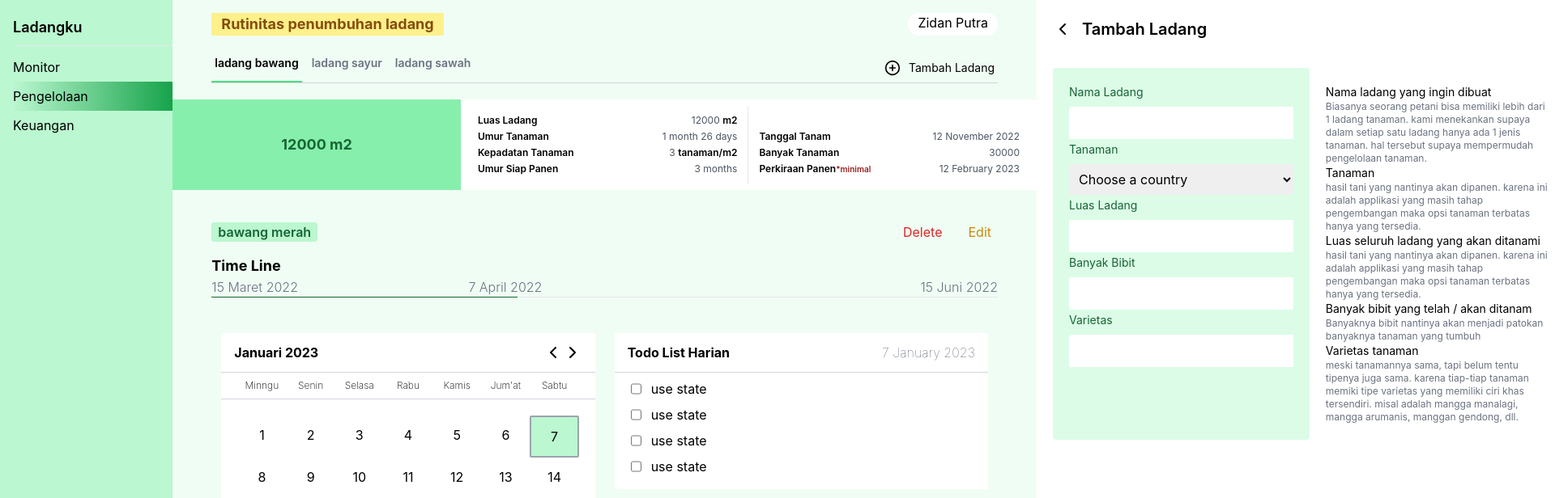
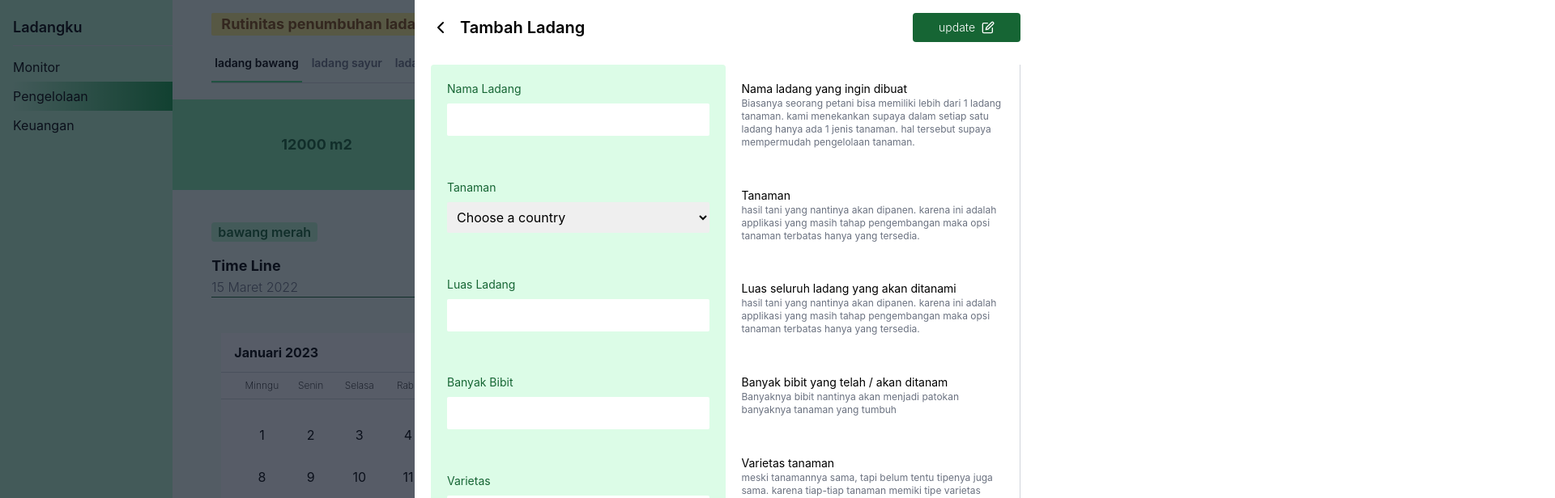
Before and after one commit to zidan-p/ladangku, a React (Create React App) app: page / in a window 1280 px wide. Both pictures are taken after a click on the button "Edit". Shown: the top 616 px of the page at 81% size, 1920 px wide, since content can reach past the window. Built offline with nearby package versions, Linux system fonts and the light colour scheme.

Commit message:
pengelolaan #2

```diff
--- /dev/null
+++ b/src/components/form/ButtonForm.js
@@ -0,0 +1,43 @@
+
+
+
+export default function ButonForm(props){
+
+    let iconBtn;
+    switch(props.caseBtn){
+        case "send":
+            iconBtn = (
+                <svg className="stroke-white " xmlns="http://www.w3.org/2000/svg" width={24} height={24} viewBox="0 0 24 24" fill="none" stroke="currentColor" strokeWidth={2} strokeLinecap="round" strokeLinejoin="round" >
+                    <line x1={22} y1={2} x2={11} y2={13} />
+                    <polygon points="22 2 15 22 11 13 2 9 22 2" />
+                </svg>
+            )
+            break;
+        case "add" :
+            iconBtn = (
+                <svg className="stroke-white " xmlns="http://www.w3.org/2000/svg" width={16} height={16} viewBox="0 0 24 24" fill="none" stroke="currentColor" strokeWidth={2} strokeLinecap="round" strokeLinejoin="round">
+                  <circle cx={12} cy={12} r={10} />
+                  <line x1={12} y1={8} x2={12} y2={16} />
+                  <line x1={8} y1={12} x2={16} y2={12} />
+                </svg>
+            )
+            break;
+        case "update" :
+            iconBtn = (
+                <svg className="stroke-white w-4" xmlns="http://www.w3.org/2000/svg" viewBox="0 0 24 24" fill="none" stroke="currentColor" strokeWidth={2} strokeLinecap="round" strokeLinejoin="round">
+                    <path d="M11 4H4a2 2 0 0 0-2 2v14a2 2 0 0 0 2 2h14a2 2 0 0 0 2-2v-7" />
+                    <path d="M18.5 2.5a2.121 2.121 0 0 1 3 3L12 15l-4 1 1-4 9.5-9.5z" />
+                </svg>
+            )
+            break;
+        default:
+            iconBtn = ""
+    }
+
+    return(
+        <button className="inline-flex items-center gap-2 px-8 py-2.5 rounded bg-green-800 text-sm font-light leading-3 text-white">
+        {props.children}
+        {iconBtn}
+        </button>
+    )
+}
--- a/src/components/main/pengelolaan/PengelolaanMain.js
+++ b/src/components/main/pengelolaan/PengelolaanMain.js
@@ -6,7 +6,7 @@ import TimeLine from "./timeLine/TimeLine"
 import TodoHarian from "./todoHarian/todoHarian"
 import { formatISODuration } from "date-fns"
 import { useEffect, useState } from "react"
-import { generateProfileData } from "../../../utils/profileLadang/profileLadang"
+import { generateProfileData } from "../../../utils/ladang/profileLadang"
 import { calculatePercent } from "../../../utils/timeLine"
 import Loader from "./loader/Loader"
 import LoaderLadang from "./loader/LoaderLadang"
@@ -56,7 +56,7 @@ export default function PengelolaanMain(){
 
     const [activeLadang, setActiveLadang] = useState(null);
     const [onTransition, setOnTransition] = useState(false);
-    const [activeForm, setActiveForm] = useState(false);
+    const [activeForm, setActiveForm] = useState({active: false, form: ""});
 
     useEffect(()=> {
         if(ladangList.length !== 0){
@@ -71,8 +71,19 @@ export default function PengelolaanMain(){
             setOnTransition(false)
         },350)
     }
-    const handleShowAddLadang = () => setActiveForm(true)
-    const handleHideAddladang = () => setActiveForm(false)
+    const handleShowAddLadang = () => setActiveForm({
+        active  : true,
+        form    : "add-ladang"
+    })
+    const handleCloseForm = () => setActiveForm({
+        active  : false,
+        form    : ""
+    })
+    const handleShowUpdateLadang = () => setActiveForm({
+        active  : true,
+        form    : "update-ladang"
+    })
+
 
 
 
@@ -85,7 +96,7 @@ export default function PengelolaanMain(){
         <div className={`transition-all relative ${onTransition? "-translate-x-24 opacity-0":""}`}>
             <ProfileLadang profile={generateProfileData(activeLadang.profile)} />
             <section className="p-4 px-12">
-                <JenisTumbuhan tumbuhan={activeLadang.profile.jenisKomoditas} />
+                <JenisTumbuhan tumbuhan={activeLadang.profile.jenisKomoditas} onShowUpdateLadang={handleShowUpdateLadang} />
                 <TimeLine
                 percent={
                     calculatePercent(
@@ -122,7 +133,7 @@ export default function PengelolaanMain(){
             }
 
         </main>
-        <LadangOperation active={activeForm} onClose={handleHideAddladang} />
+        <LadangOperation form={activeForm}  onClose={handleCloseForm} />
         </>
     )
 }
--- /dev/null
+++ b/src/components/main/pengelolaan/ladangOperation/LadangAdd.js
@@ -0,0 +1,59 @@
+import { useState } from "react"
+import InformationField from "./InformationField"
+import CreateTodoList from "./createTodoList/CreateTodoList"
+
+
+const arrayFruit = [
+    {id: 1, name:"bawang"},
+    {id: 1, name:"sayur"},
+    {id: 1, name:"padi"},
+    {id: 1, name:"mlinjo"},
+]
+
+
+export default function LadangAdd(props){
+
+  const [formDataLadang, setFormDataLadang] = useState({
+
+  })
+
+  return(
+    <div className="flex max-h-full h-full overflow-y-auto">
+      <div className="flex border-r basis-2/3 border-gray-300" >
+        <div className="bg-green-100 basis-1/2 shrink-0 rounded h-full p-5">
+          <div className="flex flex-col h-5/6 justify-between ">
+            <div className>
+              <label className="block text-sm text-green-800 mb-2" htmlFor="field">Nama Ladang</label>
+              <input id="field" className="w-full rounded-sm p-2" type="text" />
+            </div>
+            <div>
+              <label htmlFor="field1" className="block text-sm text-green-800 mb-2">Tanaman</label>
+              <select className="w-full rounded-sm p-2 pr-4" >
+                  <option selected>Choose a country</option>
+                  {arrayFruit.map((frt,index) => {
+                      return (<option selecte name={index}>{frt.name}</option>)
+                  })}
+              </select>
+            </div>
+            <div>
+              <label htmlFor="field2" className="block text-sm text-green-800 mb-2">Luas Ladang</label>
+              <input type="number" id="field2" className="w-full rounded-sm p-2" />
+            </div>
+            <div>
+              <label htmlFor="field3" className="block text-sm text-green-800 mb-2">Banyak Bibit</label>
+              <input type="text" id="field3" className="w-full rounded-sm p-2" />
+            </div>
+            <div>
+              <label htmlFor="field4" className="block text-sm text-green-800 mb-2">Varietas</label>
+              <input type="text" id="field4" className="w-full rounded-sm p-2" />
+            </div>
+          </div>
+        </div>
+        <InformationField />
+      </div>
+
+      {/* add todo list */}
+      <CreateTodoList />
+    </div>
+  )
+}
--- a/src/components/main/pengelolaan/ladangOperation/LadangOperation.js
+++ b/src/components/main/pengelolaan/ladangOperation/LadangOperation.js
@@ -1,6 +1,7 @@
 import { useState } from "react"
-import InformationField from "./InformationField"
-import CreateTodoList from "./createTodoList/CreateTodoList"
+import LadangAdd from "./LadangAdd";
+import LadangUpdate from "./LadangUpdate";
+import ButonForm from "../../../form/ButtonForm";
 
 
 const arrayFruit = [
@@ -21,12 +22,30 @@ export default function LadangOperation(props){
     setFormDataLadang({})
   };
 
+  let content
+  let caseBtn
+  switch(props.form.form){
+    case "add-ladang":
+      content = <LadangAdd />
+      caseBtn = "add"
+      break
+    case "update-ladang":
+      content = <LadangUpdate />
+      caseBtn= "update"
+      break
+    default:
+      content = ""
+      caseBtn = ""
+  }
+
+
+
 
 
   return(
     <>
-      <div className={`transition inset-0 bg-gray-900 ${props.active ? "opacity-70 z-10" : "-z-10 opacity-0"}   absolute `}  ></div>
-      <div className={`z-20 transition bg-white w-4/5 flex flex-col gap-7 h-screen p-4 px-5 absolute top-0 right-0 ${props.active ? "" : "translate-x-full"} `}>
+      <div className={`transition inset-0 bg-gray-900 ${props.form.active ? "opacity-70 z-10" : "-z-10 opacity-0"}   absolute `}  ></div>
+      <div className={`z-20 transition ${props.form.active ? "delay-500" : "w-3/5"} bg-white ${props.form.form === "update-ladang" ? "w-3/5" : "w-4/5" }  flex flex-col gap-7 h-screen p-4 px-5 absolute top-0 right-0 ${props.form.active ? "" : "translate-x-full"} `}>
         <div className="flex justify-between head">
           <button onClick={handleCloseForm} className="inline-flex items-center gap-3">
             <svg xmlns="http://www.w3.org/2000/svg" width={24} height={24} viewBox="0 0 24 24" fill="none" stroke="currentColor" strokeWidth={2} strokeLinecap="round" strokeLinejoin="round" className="feather feather-chevron-left">
@@ -34,54 +53,10 @@ export default function LadangOperation(props){
             </svg>
             <h3 className="text-xl font-semibold">Tambah Ladang</h3>
           </button>
-          <button className="inline-flex items-center gap-2 px-8 py-2.5 rounded bg-green-800 text-sm font-light text-white">
-            Tambah
-            <svg className="stroke-white " xmlns="http://www.w3.org/2000/svg" width={16} height={16} viewBox="0 0 24 24" fill="none" stroke="currentColor" strokeWidth={2} strokeLinecap="round" strokeLinejoin="round">
-              <circle cx={12} cy={12} r={10} />
-              <line x1={12} y1={8} x2={12} y2={16} />
-              <line x1={8} y1={12} x2={16} y2={12} />
-            </svg>
-          </button>
+          <ButonForm caseBtn={caseBtn}> {caseBtn} </ButonForm>
         </div>
-        <div className="flex max-h-full">
-          <div className="flex border-r basis-2/3 border-gray-300" >
-            <div className="bg-green-100 basis-1/2 shrink-0 rounded h-full p-5">
-              <div className="flex flex-col h-5/6 justify-between ">
-                <div className>
-                  <label className="block text-sm text-green-800 mb-2" htmlFor="field">Nama Ladang</label>
-                  <input id="field" className="w-full rounded-sm p-2" type="text" />
-                </div>
-                <div>
-                  <label htmlFor="field1" className="block text-sm text-green-800 mb-2">Tanaman</label>
-                  <select className="w-full rounded-sm p-2 pr-4" >
-                      <option selected>Choose a country</option>
-                      {arrayFruit.map((frt,index) => {
-                          return (<option selecte name={index}>{frt.name}</option>)
-                      })}
-                  </select>
-                </div>
-                <div>
-                  <label htmlFor="field2" className="block text-sm text-green-800 mb-2">Luas Ladang</label>
-                  <input type="number" id="field2" className="w-full rounded-sm p-2" />
-                </div>
-                <div>
-                  <label htmlFor="field3" className="block text-sm text-green-800 mb-2">Banyak Bibit</label>
-                  <input type="text" id="field3" className="w-full rounded-sm p-2" />
-                </div>
-                <div>
-                  <label htmlFor="field4" className="block text-sm text-green-800 mb-2">Varietas</label>
-                  <input type="text" id="field4" className="w-full rounded-sm p-2" />
-                </div>
-              </div>
-            </div>
-            <InformationField />
-          </div>
-
-          {/* add todo list */}
-          <CreateTodoList />
-        </div>
+        {content}
       </div>
-
     </>
   )
 }
--- /dev/null
+++ b/src/components/main/pengelolaan/ladangOperation/LadangUpdate.js
@@ -0,0 +1,56 @@
+import { useState } from "react"
+import InformationField from "./InformationField"
+import CreateTodoList from "./createTodoList/CreateTodoList"
+
+
+const arrayFruit = [
+    {id: 1, name:"bawang"},
+    {id: 1, name:"sayur"},
+    {id: 1, name:"padi"},
+    {id: 1, name:"mlinjo"},
+]
+
+
+export default function LadangUpdate(props){
+
+  const [formDataLadang, setFormDataLadang] = useState({
+
+  })
+
+  return(
+        <div className="flex max-h-full h-full overflow-y-auto">
+          <div className="flex border-r border-gray-300" >
+            <div className="bg-green-100 basis-1/2 shrink-0 rounded h-full p-5">
+              <div className="flex flex-col h-5/6 justify-between ">
+                <div className>
+                  <label className="block text-sm text-green-800 mb-2" htmlFor="field">Nama Ladang</label>
+                  <input id="field" className="w-full rounded-sm p-2" type="text" />
+                </div>
+                <div>
+                  <label htmlFor="field1" className="block text-sm text-green-800 mb-2">Tanaman</label>
+                  <select className="w-full rounded-sm p-2 pr-4" >
+                      <option selected>Choose a country</option>
+                      {arrayFruit.map((frt,index) => {
+                          return (<option selecte name={index}>{frt.name}</option>)
+                      })}
+                  </select>
+                </div>
+                <div>
+                  <label htmlFor="field2" className="block text-sm text-green-800 mb-2">Luas Ladang</label>
+                  <input type="number" id="field2" className="w-full rounded-sm p-2" />
+                </div>
+                <div>
+                  <label htmlFor="field3" className="block text-sm text-green-800 mb-2">Banyak Bibit</label>
+                  <input type="text" id="field3" className="w-full rounded-sm p-2" />
+                </div>
+                <div>
+                  <label htmlFor="field4" className="block text-sm text-green-800 mb-2">Varietas</label>
+                  <input type="text" id="field4" className="w-full rounded-sm p-2" />
+                </div>
+              </div>
+            </div>
+            <InformationField />
+          </div>
+        </div>
+  )
+}
```
Also changed, not shown: src/components/main/pengelolaan/jenisTumbuhan/JenisTumbuhan.js (+12 -2 lines), src/components/form/inputText.js (added), src/utils/ladang/profileLadang.js (renamed from src/utils/profileLadang/profileLadang.js).
